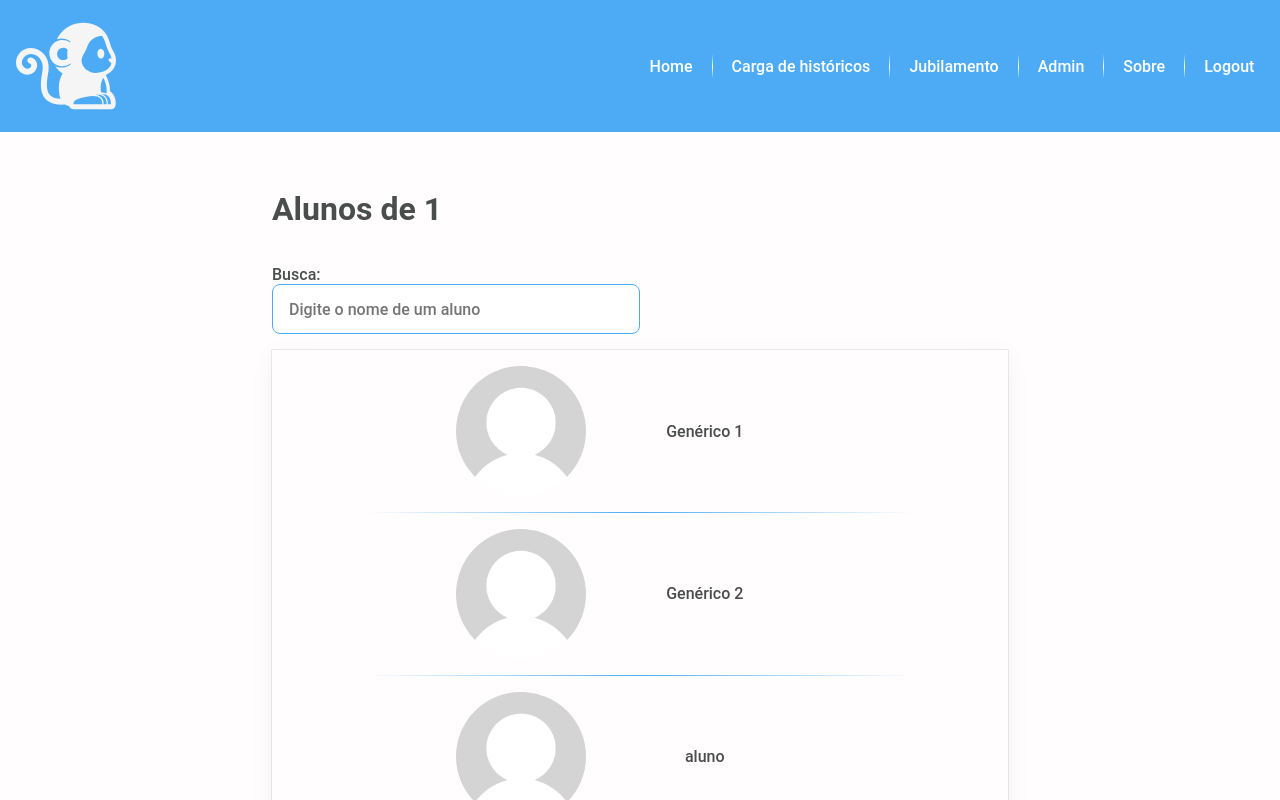
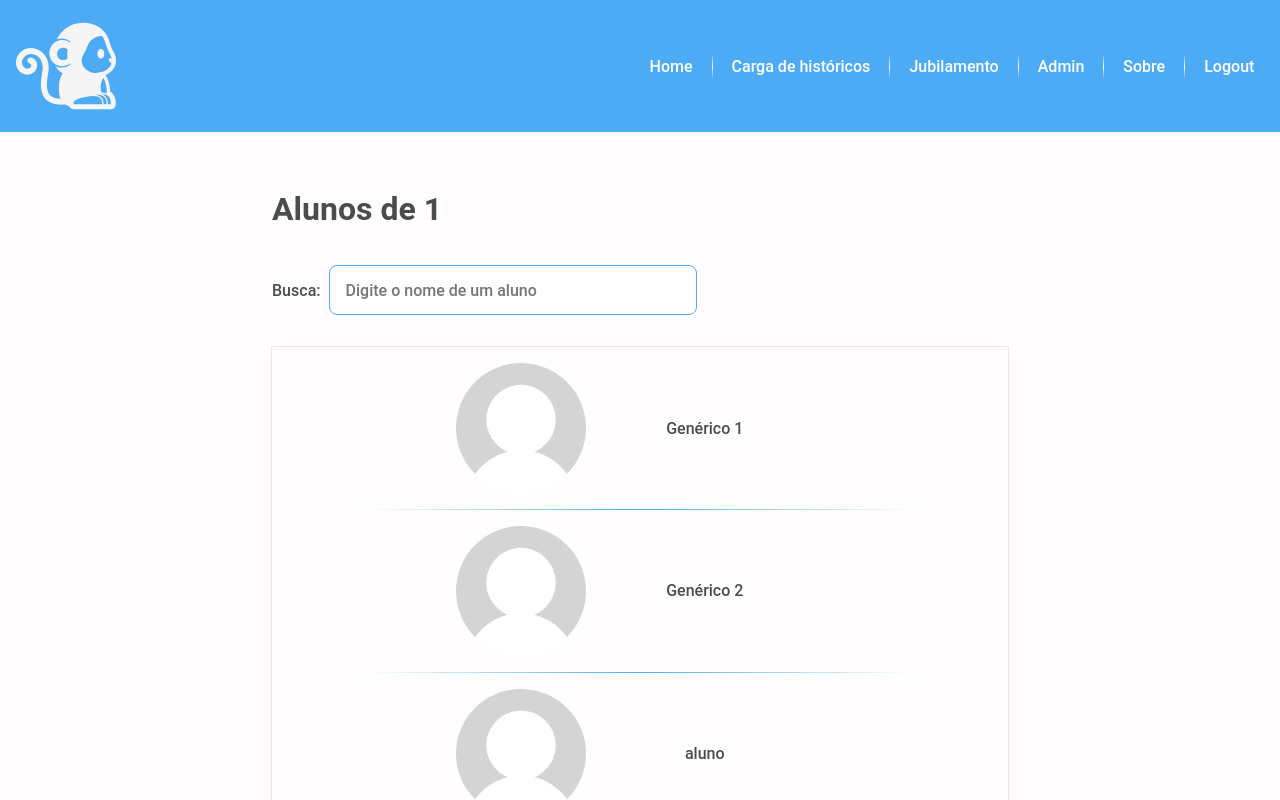
Before and after one commit to pedroAndrad1/sagui, a Next.js app: page /alunos-de/1 in a window 1280 px wide. Shown: the top 800 px of the page. Built offline with nearby package versions, Linux system fonts and the light colour scheme.

Commit message:
Encapsulado estilos de filter para o component Input

```diff
--- a/src/components/Input/Input.module.scss
+++ b/src/components/Input/Input.module.scss
@@ -1,12 +1,14 @@
-.wrapper{
-    height: 50px;
-    border-radius: .5rem;
-    padding: 0 1rem;
-    background: var(--input);
-    border: 1px solid var(--primary);
-    width: 50%;
+.wrapper {
+    margin-bottom: 1rem;
 
-    input{
-        margin-left: 1rem;
+    input {
+        height: 50px;
+        border-radius: 0.5rem;
+        padding: 0 1rem;
+        background: var(--input);
+        border: 1px solid var(--primary);
+        width: 50%;
+        margin-left: 0.5rem;
+        width: 50%;
     }
 }
--- a/src/components/Input/index.tsx
+++ b/src/components/Input/index.tsx
@@ -3,9 +3,9 @@ import styles from "./Input.module.scss";
 
 export default function Input(props: InputHTMLAttributes<HTMLInputElement>){
     return(
-        <>
+        <div className={styles.wrapper}>
             <label htmlFor={props.name}>Busca:</label>
-            <input {...props} className={styles.wrapper}/>
-        </>
+            <input {...props}/>
+        </div>
     )
 }
--- a/src/styles/globals.scss
+++ b/src/styles/globals.scss
@@ -118,15 +118,6 @@ button{
   }
 }
 
-.filter{
-  margin-bottom: 1rem;
-
-  input{
-      margin-left: .5rem;
-      width: 50%;
-  }
-}
-
 .pagination{
   display: flex;
   align-items: center;
```
Also changed, not shown: src/layouts/ConfirmacaoMatricula/index.tsx (+6 -8 lines), src/layouts/DisciplinasAluno/AlunoDisciplinasTable/index.tsx (+3 -7 lines), src/layouts/PlanosDeIntegralizacao/index.tsx (+3 -5 lines), src/pages/jubilamento.tsx (+3 -5 lines).
